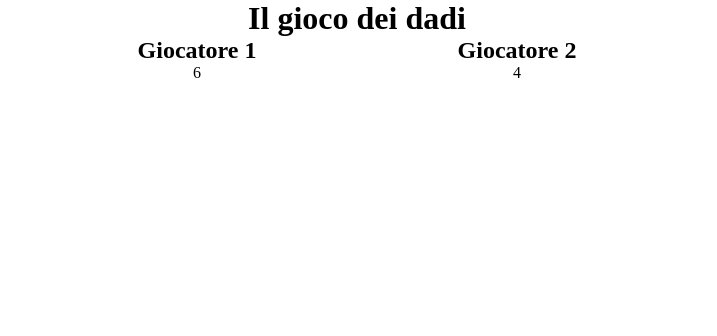
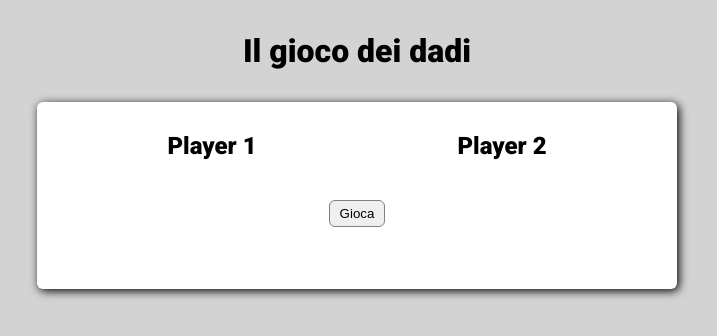
Before and after one commit to angelacaterina/js-mail-dadi, a plain HTML site: page Gioco dei dadi/index.html in a window 1280 px wide. Shown: the whole page, without its empty margins (283-1000 px from the left). Drawn offline with Linux system fonts and the light colour scheme.

Commit message:
gioco dadi: revisione finale

```diff
--- a/Gioco dei dadi/assets/css/style.css
+++ b/Gioco dei dadi/assets/css/style.css
@@ -3,11 +3,19 @@
   padding: 0;
   box-sizing: border-box;
 }
-
+body{
+  font-family: 'Roboto', sans-serif;
+  background-color: lightgrey;
+}
 /* UTILITY */
 .text_center{
   text-align: center;
 }
+
+.m_2{
+  margin: 2rem;
+}
+
 
 .d_flex{
   display: flex;
@@ -16,6 +24,10 @@
 .container{
   width: 50%;
   margin: auto;
+  padding: 30px;
+  border-radius: 6px;
+  box-shadow: 2px 2px 10px black;
+  background-color: white;
 }
 .row{
   justify-content: space-around;
@@ -23,3 +35,13 @@
 .col{
   flex-direction: column;
 }
+
+p{
+  margin: 20px;
+}
+
+button{
+  padding: 5px 10px;
+  border: 1px solid grey;
+  border-radius: 6px;
+}
--- a/Gioco dei dadi/assets/js/dadi.js
+++ b/Gioco dei dadi/assets/js/dadi.js
@@ -1,3 +1,7 @@
+var btnGioca = document.getElementById('btn_gioca');
+
+// 1. Generare un numero random da 1  a 6, sia per il giocatore sia per il computer
+btnGioca.addEventListener('click', function(){
   // Variabili giocatori
   var user = [1,2,3,4,5,6];
   var pc = [1,2,3,4,5,6];
@@ -8,14 +12,27 @@ resultPc = Math.floor((Math.random() * pc.length) + 1);
 
   console.log(resultUser, resultPc);
 
-document.getElementById('giocatore_1').innerHTML= resultUser;
-document.getElementById('giocatore_2').innerHTML= resultPc;
+  document.getElementById('player_1').innerHTML= resultUser;
+  document.getElementById('player_2').innerHTML= resultPc;
 
   // 2. Stabilire il vincitore, in base a chi fa il punteggio più alto.
+  document.getElementById('content').style.background = "radial-gradient(circle, rgba(115,195,246,1) 0%, rgba(6,114,131,1) 100%)";
+
   if(resultUser > resultPc){
-  console.log("Win");
+    console.log("hai vinto");
+    document.getElementById('result').innerHTML= "player 1 is the winner";
+    document.getElementById('content').style.background = "radial-gradient(circle, rgba(115,246,146,1) 0%, rgba(47,131,6,1) 100%)";
   }else if (resultUser === resultPc) {
     console.log("un altro tentativo");
+    document.getElementById('result').innerHTML= "pareggio";
   }else{
     console.log("hai perso");
+    document.getElementById('result').innerHTML= "player 2 is the winner";
+    document.getElementById('content').style.background = "radial-gradient(circle, rgba(214,65,65,1) 0%, rgba(110,0,0,1) 100%)";
   }
+
+});
+
+
+
+// 2. Stabilire il vincitore, in base a chi fa il punteggio più alto.
--- a/Gioco dei dadi/index.html
+++ b/Gioco dei dadi/index.html
@@ -6,22 +6,27 @@
     <meta http-equiv="X-UA-Compatible" content="ie=edge">
     <title>dadi</title>
     <link rel="stylesheet" href="assets/css/style.css">
+    <link rel="preconnect" href="https://fonts.gstatic.com">
+    <link href="https://fonts.googleapis.com/css2?family=Roboto:wght@400;900&display=swap" rel="stylesheet">
   </head>
-  <body>
-    <h1 class="text_center">Il gioco dei dadi</h1>
-    <div class="container text_center">
+  <body id="content">
+    <h1 class="text_center m_2">Il gioco dei dadi</h1>
+    <div  class="container text_center">
       <div class="row d_flex">
         <div class="col d_flex">
-          <h2>Giocatore 1</h2>
-          <p id="giocatore_1"></p>
+          <h2>Player 1</h2>
+          <p id="player_1"></p>
         </div><!-- /.col -->
 
         <div class="col d_flex">
-          <h2>Giocatore 2</h2>
-          <p id="giocatore_2"></p>
+          <h2>Player 2</h2>
+          <p id="player_2"></p>
         </div><!-- /.col -->
       </div>
       <!-- /.row -->
+      <button id="btn_gioca">Gioca</button>
+      <h2 id="result" class="m_2"></h2>
+
     </div>
     <!-- /.container -->
 
```
Lines whose indentation alone changed are shown as unchanged.
